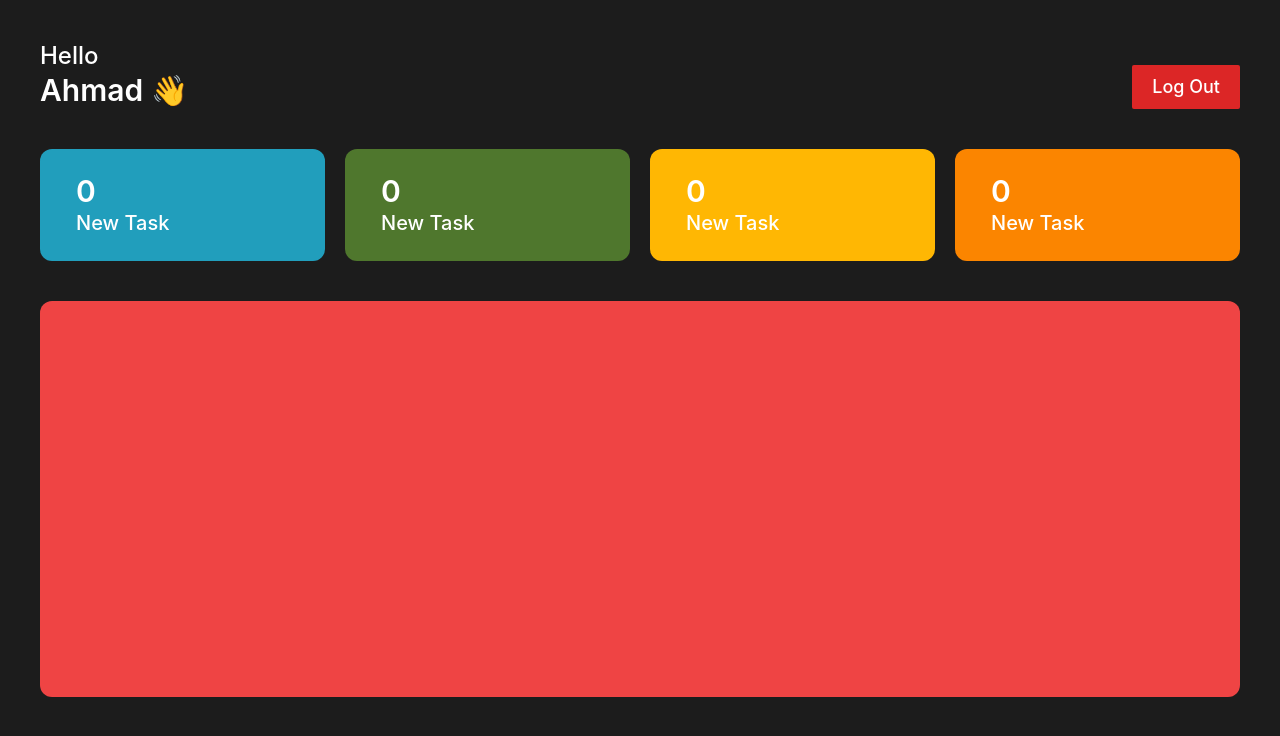
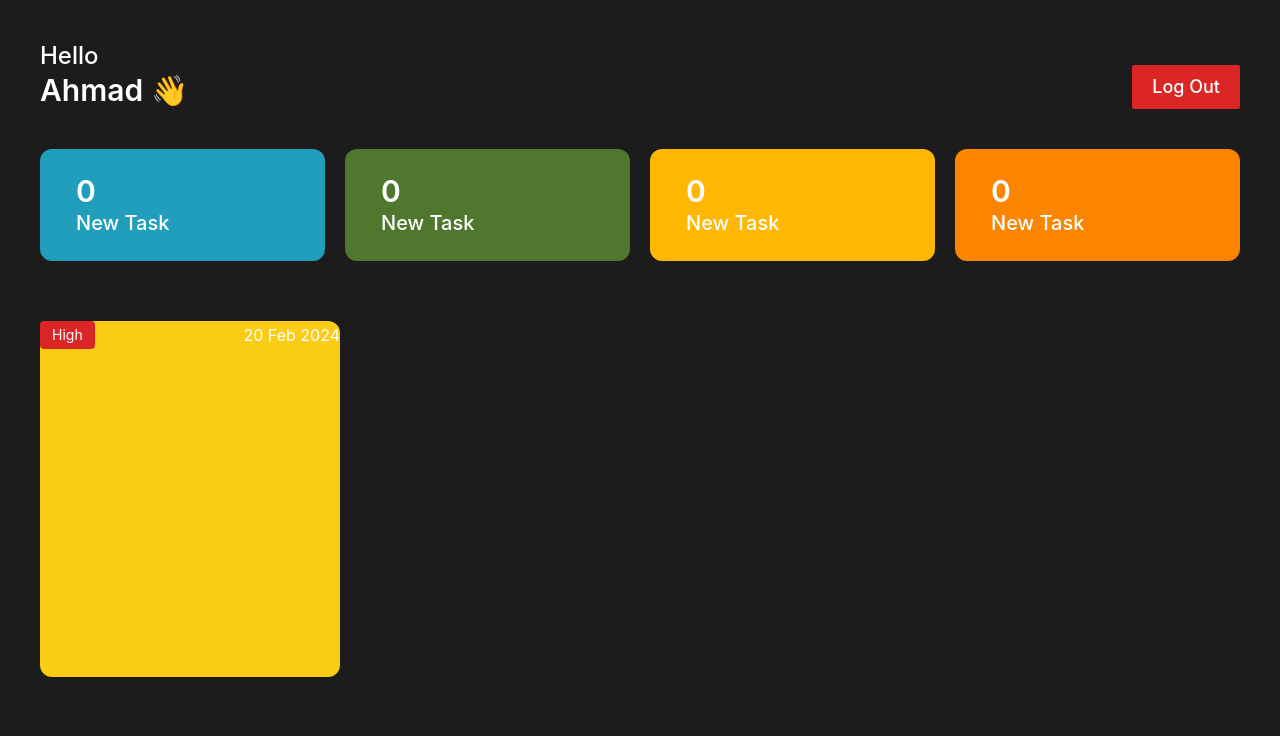
Before and after one commit to SaroshAhmad/ems, a React (Vite) app: page / in a window 1280 px wide. Shown: the top 736 px of the page. Built offline with nearby package versions, Linux system fonts and the light colour scheme.

Commit message:
Update TaskList component styling and remove scrollbar

```diff
--- a/src/components/TaskList/TaskList.jsx
+++ b/src/components/TaskList/TaskList.jsx
@@ -2,7 +2,14 @@ import React from 'react'
 
 const TaskList = () => {
     return (
-        <div className='h-[55%] mt-10 rounded-xl w-full bg-red-500'></div>
+        <div id='tasklist' className='h-[55%] overflow-x-auto flex items-start justify-start gap-5 flex-nowrap mt-10 rounded-xl w-full py-5'>
+            <div className='flex-shrink-0 rounded-xl h-full w-[300px] bg-yellow-400'>
+                <div className='flex justify-between items-center'>
+                    <h3 className='bg-red-600 text-sm px-3 py-1 rounded'>High</h3>
+                    <h4>20 Feb 2024</h4>
+                </div>
+            </div>
+        </div>
     )
 }
 
--- a/src/index.css
+++ b/src/index.css
@@ -9,3 +9,7 @@
 body {
   background-color: #000;
 }
+
+#tasklist::-webkit-scrollbar {
+  display: none;
+}
```
